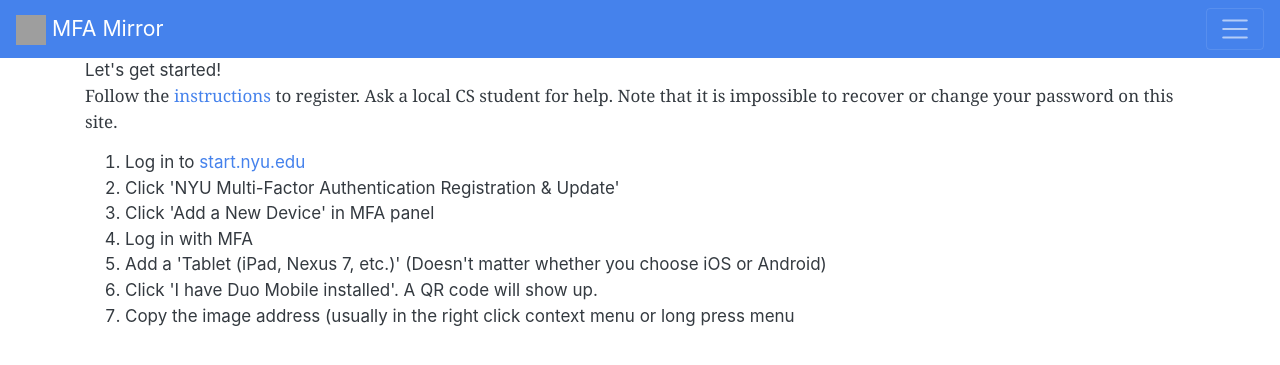
After one commit to simonseo/no-mfa-please-2, a Django app: page /get-started/ in a window 1280 px wide. The commit adds this page. Shown: the top 365 px of the page. Run offline with Django 3.2, Linux system fonts and the light colour scheme; some libraries are stand-ins or nearby versions; grey boxes are pictures that could not be loaded.

Commit message:
Create automatically generated nav links

```diff
--- a/mfa_mirror/mfa_mirror/urls.py
+++ b/mfa_mirror/mfa_mirror/urls.py
@@ -15,7 +15,7 @@ Including another URLconf
 """
 from django.contrib import admin
 from django.urls import path, include
-from mfa_user.views import home
+from mfa_user.views import home, get_started
 
 # if route string is empty like below, it adds urls to the root
 # path('', include('mfa_user.urls')),
@@ -23,4 +23,5 @@ urlpatterns = [
     path('', home),
     path('admin/', admin.site.urls),
     path('user/', include('mfa_user.urls')),
+    path('get-started/', get_started),
 ]
--- a/mfa_mirror/mfa_user/templates/common/base.html
+++ b/mfa_mirror/mfa_user/templates/common/base.html
@@ -24,7 +24,6 @@
 </head>
 
 <body>
-    {% comment %} Side Navigation bar? {% endcomment %}
     {% include './navbar.html' %}
     <div class="container">
         {% block content %}
--- /dev/null
+++ b/mfa_mirror/mfa_user/templates/common/nav-element.html
@@ -0,0 +1,9 @@
+{% if request_path == path  %}
+<li class="nav-item active">
+    <a class="nav-link" href="{{ path }}">{{ text }} <span class="sr-only">(current)</span></a>
+</li>
+{% else %}
+<li class="nav-item">
+    <a class="nav-link" href="{{ path }}">{{ text }}</a>
+</li>
+{% endif %}
--- a/mfa_mirror/mfa_user/templates/common/navbar.html
+++ b/mfa_mirror/mfa_user/templates/common/navbar.html
@@ -1,5 +1,7 @@
+{% load navigation_tags %}
+
 <nav class="navbar navbar-dark bg-primary">
-  <a class="navbar-brand" href="#">
+  <a class="navbar-brand" href="/">
     <img src="https://getbootstrap.com/docs/4.4/assets/brand/bootstrap-solid.svg" width="30" height="30"
       alt="MFA Mirror Website Logo">
     MFA Mirror
@@ -10,29 +12,17 @@
   </button>
 
   <div class="collapse navbar-collapse" id="navbarSupportedContent">
-    <ul class="navbar-nav mr-auto">
+  <ul class="navbar-nav mr-auto">
+    {% create_nav_link '/get-started/' 'Get Started' %}
+    {% create_nav_link '/user/register/' 'Register' %}
+    {% create_nav_link '/user/generate/' 'Generate Passcodes' %}
+  </ul>
 
-      {% if request.path == "/user/register/"  %}
-        <li class="nav-item active">
-          <a class="nav-link" href="/user/register">Register <span class="sr-only">(current)</span></a>
-        </li>
-      {% else %}
-        <li class="nav-item">
-          <a class="nav-link" href="/user/register">Register</a>
-        </li>
-      {% endif %}
-
-
-      <li class="nav-item">
-        <a class="nav-link" href="/user/generate">Generate Passcodes</a>
+    {% comment %}
+    <ul>
+      <li class="nav-item active">
+        <a class="nav-link" href="/terms">Terms <span class="sr-only">(current)</span></a>
       </li>
-      <li class="nav-item">
-        <a class="nav-link" href="/get-started">Get Started</a>
-      </li>
-      {% comment %} <li class="nav-item active">
-        <a class="nav-link" href="/terms">Terms <span class="sr-only">(current)</span></a>
-      </li> {% endcomment %}
-      {% comment %}
       <li class="nav-item dropdown">
         <a class="nav-link dropdown-toggle" href="#" id="navbarDropdown" role="button" data-toggle="dropdown"
           aria-haspopup="true" aria-expanded="false">
@@ -48,11 +38,12 @@
       <li class="nav-item">
         <a class="nav-link disabled" href="#" tabindex="-1" aria-disabled="true">Disabled</a>
       </li>
-      {% endcomment %}
     </ul>
+    {% endcomment %}
+
     {% comment %} <form class="form-inline my-2 my-lg-0">
       <input class="form-control mr-sm-2" type="search" placeholder="Search" aria-label="Search">
       <button class="btn btn-outline-success my-2 my-sm-0" type="submit">Search</button>
-    </form>  {% endcomment %}
+    </form> {% endcomment %}
   </div>
 </nav>
--- /dev/null
+++ b/mfa_mirror/mfa_user/templates/pages/get-started.html
@@ -0,0 +1,25 @@
+{% extends '../common/base.html' %}
+
+
+{% block title %}
+Get Started
+{% endblock title %}
+
+
+{% block content %}
+Let's get started!
+
+<p>Follow the <a href="https://github.com/simonseo/no-mfa-please#how-it-works--usage">instructions</a> to register. Ask
+    a local CS student for help. Note that it is impossible to recover or change your password on this site.</p>
+<p>
+    <ol>
+        <li>Log in to <a href="https://start.nyu.edu" rel="nofollow">start.nyu.edu</a></li>
+        <li>Click 'NYU Multi-Factor Authentication Registration &amp; Update'</li>
+        <li>Click 'Add a New Device' in MFA panel</li>
+        <li>Log in with MFA</li>
+        <li>Add a 'Tablet (iPad, Nexus 7, etc.)' (Doesn't matter whether you choose iOS or Android)</li>
+        <li>Click 'I have Duo Mobile installed'. A QR code will show up.</li>
+        <li>Copy the image address (usually in the right click context menu or long press menu</li>
+    </ol>
+</p>
+{% endblock content %}
--- /dev/null
+++ b/mfa_mirror/mfa_user/templatetags/navigation_tags.py
@@ -0,0 +1,18 @@
+import datetime
+from django import template
+
+register = template.Library()
+
+
+@register.simple_tag
+def current_time(format_string):
+    return datetime.datetime.now().strftime(format_string)
+
+
+@register.inclusion_tag('common/nav-element.html', takes_context=True)
+def create_nav_link(context, link_path, link_text):
+    return {
+        'request_path': context['request'].path,
+        'path': link_path,
+        'text': link_text,
+    }
--- a/mfa_mirror/mfa_user/views.py
+++ b/mfa_mirror/mfa_user/views.py
@@ -19,6 +19,8 @@ def home(request: HttpRequest):
         return HttpResponse(mfa_user.email)
     return HttpResponse("home page")
 
+def get_started(request: HttpRequest):
+    return render(request, 'pages/get-started.html')
 
 def register(request: HttpRequest):
     context = recursive_defaultdict()
```
